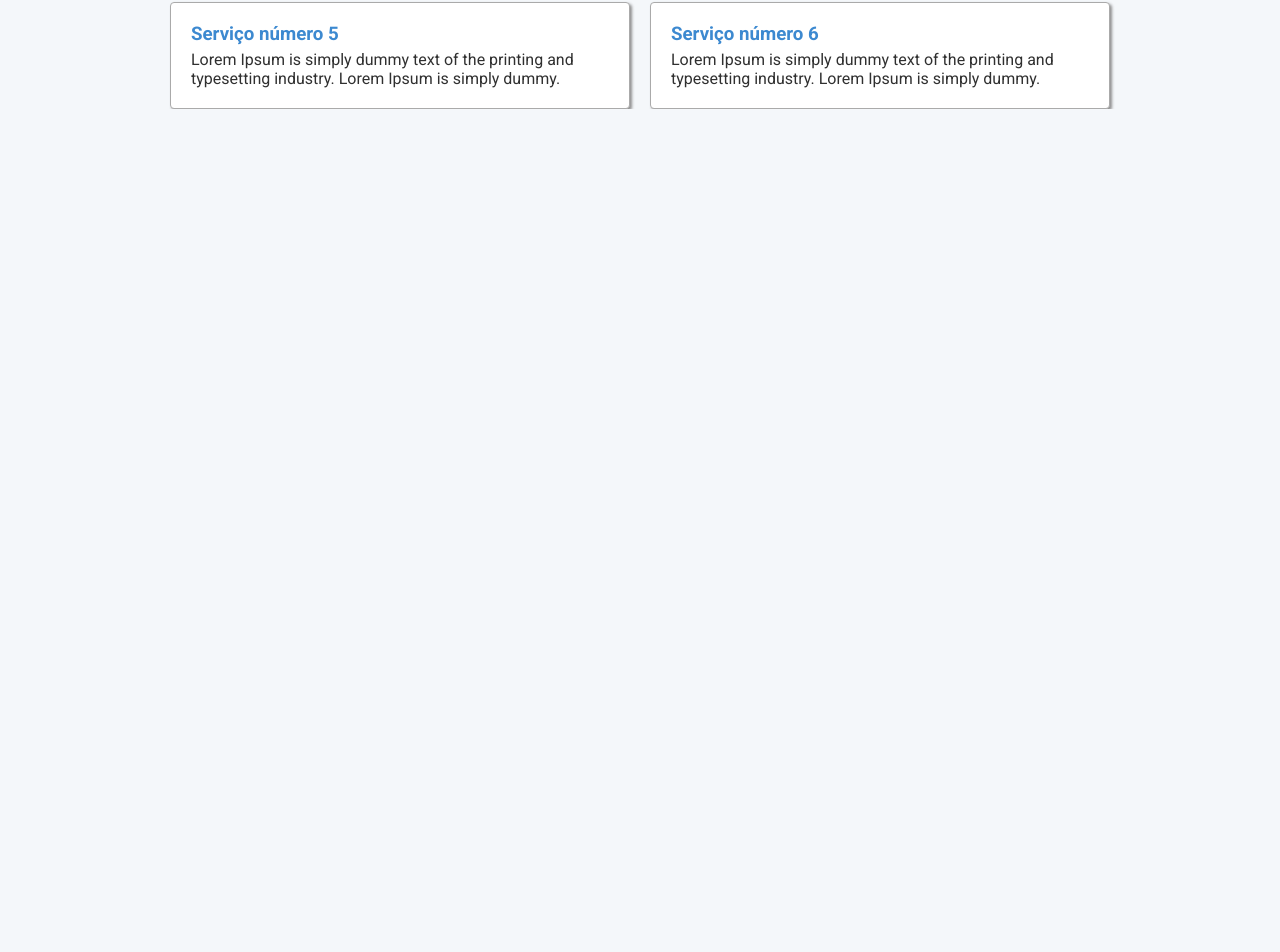
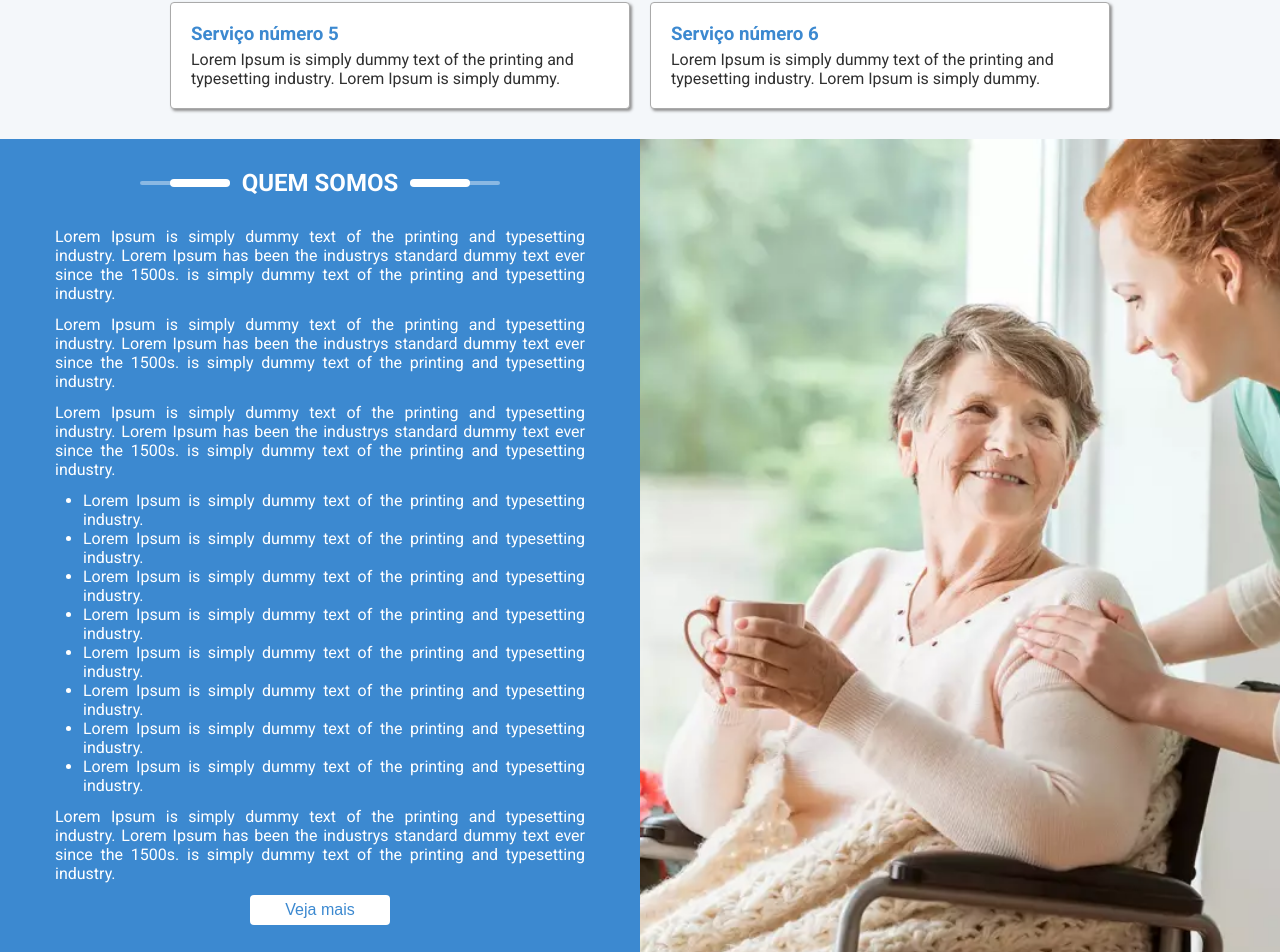
Before and after one commit to dududornelees/flor-de-lotus, a Next.js app: page / in a window 1280 px wide. Shown: the part 1575-2527 px from the top of the page. Before the commit the page ends 1684 px from the top, so only its background shows below. Built offline with nearby package versions, Linux system fonts and the light colour scheme.

Commit message:
🔥 New: Quem Somos

```diff
--- a/src/components/Divider/Divider.tsx
+++ b/src/components/Divider/Divider.tsx
@@ -4,11 +4,13 @@ import { DividerStyle } from "./styles";
 // Interfaces
 interface Props {
     title: string;
+    white?: boolean;
 }
 
-const Divider = ({ title }: Props) => {
+const Divider = ({ title, white }: Props) => {
     return (
         <DividerStyle>
+            <div className={white ? "divider divider--white" : "divider"}>
                 <span className="divider__out--left">
                     <span className="divider__in--left"></span>
                 </span>
@@ -18,6 +20,7 @@ const Divider = ({ title }: Props) => {
                 <span className="divider__out--right">
                     <span className="divider__in--right"></span>
                 </span>
+            </div>
         </DividerStyle>
     );
 };
--- a/src/components/Divider/styles.ts
+++ b/src/components/Divider/styles.ts
@@ -1,6 +1,7 @@
 import styled from "styled-components";
 
 export const DividerStyle = styled.div`
+    .divider {
         padding: 30px 0px;
         display: flex;
         align-items: center;
@@ -28,6 +29,7 @@ export const DividerStyle = styled.div`
             font-weight: 600;
             font-size: 24px;
             padding: 0px 12px;
+            text-align: center;
         }
 
         .divider__out--right {
@@ -45,11 +47,36 @@ export const DividerStyle = styled.div`
                 height: 8px;
             }
         }
+    }
+
+    .divider--white {
+        .divider__out--left {
+            background-color: #8ab8e3;
+
+            .divider__in--left {
+                background-color: white;
+            }
+        }
+
+        .divider__title {
+            color: white;
+        }
+
+        .divider__out--right {
+            background-color: #8ab8e3;
+
+            .divider__in--right {
+                background-color: white;
+            }
+        }
+    }
 
     /* Tablet */
     ${(props) => props.theme.media.tablet} {
+        .divider {
             .divider__title {
                 font-size: 18px;
             }
         }
+    }
 `;
--- a/src/components/Header/styles.ts
+++ b/src/components/Header/styles.ts
@@ -98,6 +98,7 @@ export const HeaderStyle = styled.header`
                 button {
                     display: flex;
                     background-color: transparent;
+                    border: none;
 
                     svg {
                         color: ${(props) => props.theme.colors.primary};
--- a/src/pages/index.tsx
+++ b/src/pages/index.tsx
@@ -107,6 +107,92 @@ const Home = () => {
                     </div>
                 </Container>
             </section>
+
+            <section className="home__who-we-are">
+                <div className="home__who-we-are__text">
+                    <Divider title="QUEM SOMOS" white />
+
+                    <article>
+                        <p>
+                            Lorem Ipsum is simply dummy text of the printing and
+                            typesetting industry. Lorem Ipsum has been the
+                            industrys standard dummy text ever since the 1500s.
+                            is simply dummy text of the printing and typesetting
+                            industry.
+                        </p>
+
+                        <p>
+                            Lorem Ipsum is simply dummy text of the printing and
+                            typesetting industry. Lorem Ipsum has been the
+                            industrys standard dummy text ever since the 1500s.
+                            is simply dummy text of the printing and typesetting
+                            industry.
+                        </p>
+
+                        <p>
+                            Lorem Ipsum is simply dummy text of the printing and
+                            typesetting industry. Lorem Ipsum has been the
+                            industrys standard dummy text ever since the 1500s.
+                            is simply dummy text of the printing and typesetting
+                            industry.
+                        </p>
+
+                        <ul>
+                            <li>
+                                Lorem Ipsum is simply dummy text of the printing
+                                and typesetting industry.
+                            </li>
+
+                            <li>
+                                Lorem Ipsum is simply dummy text of the printing
+                                and typesetting industry.
+                            </li>
+
+                            <li>
+                                Lorem Ipsum is simply dummy text of the printing
+                                and typesetting industry.
+                            </li>
+
+                            <li>
+                                Lorem Ipsum is simply dummy text of the printing
+                                and typesetting industry.
+                            </li>
+
+                            <li>
+                                Lorem Ipsum is simply dummy text of the printing
+                                and typesetting industry.
+                            </li>
+
+                            <li>
+                                Lorem Ipsum is simply dummy text of the printing
+                                and typesetting industry.
+                            </li>
+
+                            <li>
+                                Lorem Ipsum is simply dummy text of the printing
+                                and typesetting industry.
+                            </li>
+
+                            <li>
+                                Lorem Ipsum is simply dummy text of the printing
+                                and typesetting industry.
+                            </li>
+                        </ul>
+
+                        <p>
+                            Lorem Ipsum is simply dummy text of the printing and
+                            typesetting industry. Lorem Ipsum has been the
+                            industrys standard dummy text ever since the 1500s.
+                            is simply dummy text of the printing and typesetting
+                            industry.
+                        </p>
+                    </article>
+
+                    <button>Veja mais</button>
+                </div>
+
+                <div className="home__who-we-are__image"></div>
+            </section>
         </HomeStyle>
     );
 };
--- a/src/styles/Pages/Home/styles.ts
+++ b/src/styles/Pages/Home/styles.ts
@@ -38,6 +38,7 @@ export const HomeStyle = styled.main`
                 color: white;
                 font-weight: 500;
                 cursor: pointer;
+                border: none;
 
                 &:hover {
                     background-color: ${(props) =>
@@ -74,6 +75,8 @@ export const HomeStyle = styled.main`
     /* Services */
     .home__services {
         .home__services__container {
+            margin-bottom: 30px;
+
             .home__services__service-cards {
                 display: grid;
                 grid-template-columns: 1fr 1fr;
@@ -82,12 +85,77 @@ export const HomeStyle = styled.main`
         }
     }
 
+    /* Who we are */
+    .home__who-we-are {
+        display: grid;
+        grid-template-columns: 1fr 1fr;
+        height: 620px;
+
+        .home__who-we-are__text {
+            background-color: ${(props) => props.theme.colors.primary};
+            padding: 0px 55px 55px 55px;
+            display: flex;
+            align-items: center;
+            justify-content: center;
+            flex-direction: column;
+
+            article {
+                display: grid;
+                grid-template-columns: 1fr;
+                grid-gap: 12px;
+
+                p {
+                    color: white;
+                    font-size: 16px;
+                    text-align: justify;
+                }
+
+                ul {
+                    margin-left: 28px;
+
+                    li {
+                        color: white;
+                        font-size: 16px;
+                        text-align: justify;
+                    }
+                }
+            }
+
+            button {
+                border-radius: ${(props) => props.theme.borderRadius};
+                color: ${(props) => props.theme.colors.primary};
+                transition: ${(props) => props.theme.transition};
+                background-color: white;
+                border: none;
+                width: 140px;
+                height: 30px;
+                margin-top: 12px;
+                font-weight: 500;
+                font-size: 16px;
+                cursor: pointer;
+
+                &:hover {
+                    background-color: ${shade(0.1, "#ffffff")};
+                }
+            }
+        }
+
+        .home__who-we-are__image {
+            background-image: url("/images/who-we-are/banner.webp");
+            background-position: center;
+            background-repeat: no-repeat;
+            background-size: cover;
+        }
+    }
+
     /* Tablet */
     ${(props) => props.theme.media.tablet} {
+        /* Banner */
         .home__banner {
             background-position-y: 0px;
         }
 
+        /* Structure */
         .home__structure {
             .home__structure__container {
                 .home__structure__quality-cards {
@@ -99,10 +167,22 @@ export const HomeStyle = styled.main`
                 }
             }
         }
+
+        /* Who we are */
+        .home__who-we-are {
+            height: 100%;
+            grid-template-columns: 1fr;
+
+            .home__who-we-are__image {
+                height: 350px;
+                background-position: top;
+            }
+        }
     }
 
     /* Mobile */
     ${(props) => props.theme.media.mobile} {
+        /* Banner */
         .home__banner {
             height: 280px;
 
@@ -120,6 +200,7 @@ export const HomeStyle = styled.main`
             }
         }
 
+        /* Structure */
         .home__structure {
             .home__structure__container {
                 .home__structure__quality-cards {
@@ -132,6 +213,7 @@ export const HomeStyle = styled.main`
             }
         }
 
+        /* Services */
         .home__services {
             .home__services__container {
                 .home__services__service-cards {
@@ -141,5 +223,18 @@ export const HomeStyle = styled.main`
                 }
             }
         }
+
+        /* Who we are */
+        .home__who-we-are {
+            .home__who-we-are__text {
+                padding: 0px 22px 22px 22px;
+
+                article {
+                    ul {
+                        margin-left: 18px;
+                    }
+                }
+            }
+        }
     }
 `;
```
Also changed, not shown: public/images/who-we-are/banner.webp (added). Lines whose indentation alone changed are shown as unchanged.
